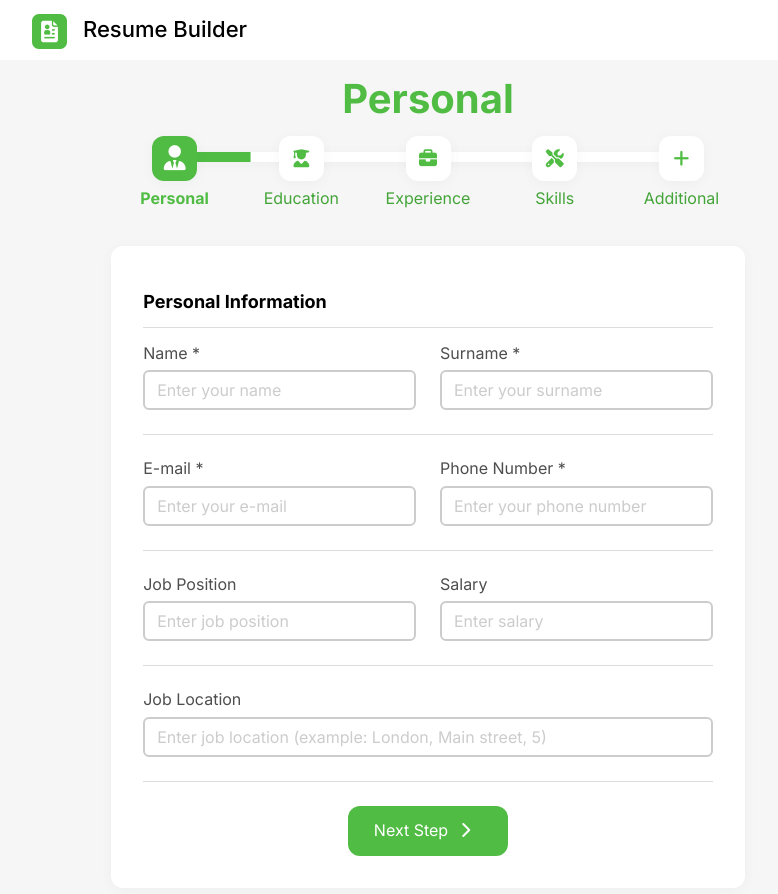
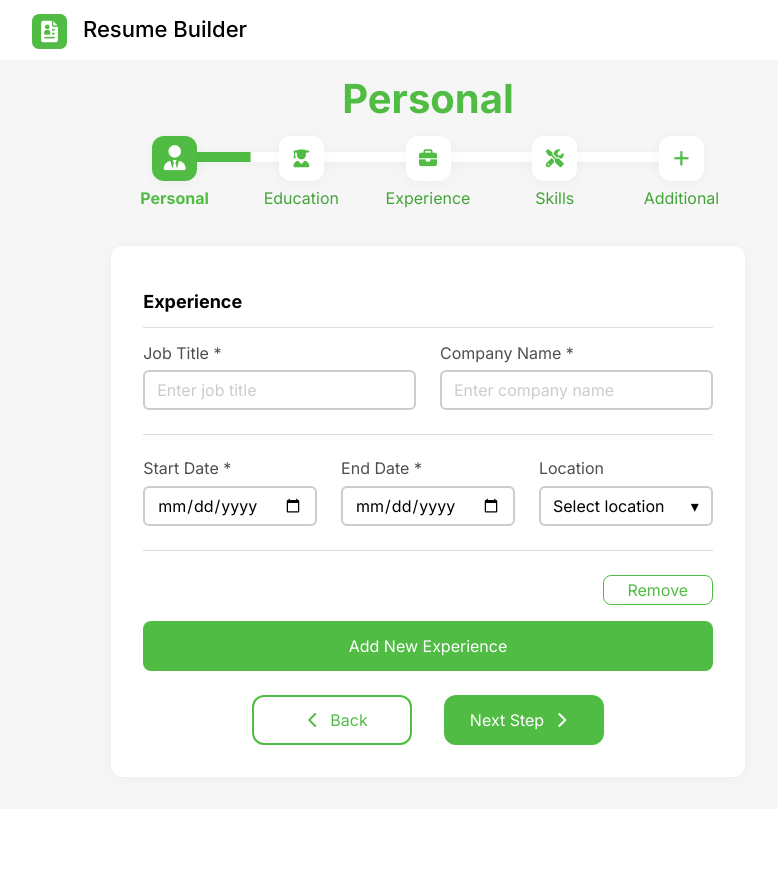
Before and after one commit to yabluninn/ResumeBuilder, a React (Vite) app in the folder resume-builder/: page / in a window 1280 px wide. Shown: the top 894 px of the page, without its empty margins (212-990 px from the left). After the commit the page ends 809 px from the top, so only its background shows below. Built offline with nearby package versions, Linux system fonts and the light colour scheme.

Commit message:
Impelement "experience section", project refactor

```diff
--- a/resume-builder/src/components/layout/sections/EducationSection.jsx
+++ b/resume-builder/src/components/layout/sections/EducationSection.jsx
@@ -17,7 +17,7 @@ export default function EducationSection() {
   ];
 
   return (
-    <form className="section">
+    <div className="section">
       <SectionHeader title={"Education"} />
       <div className="section-inputs">
         <div className="section-inputs-container">
@@ -53,6 +53,7 @@ export default function EducationSection() {
           />
           <SectionDropdown
             title={"Education Level"}
+            placeholder={"Select education level"}
             value={educationLevel}
             onChange={setEducationLevel}
             options={levelOptions}
@@ -69,6 +70,6 @@ export default function EducationSection() {
           <i class="fa-solid fa-chevron-right"></i>
         </button>
       </div>
-    </form>
+    </div>
   );
 }
--- /dev/null
+++ b/resume-builder/src/components/layout/sections/ExperienceBlock.jsx
@@ -0,0 +1,55 @@
+import SectionInput from "../../ui/SectionInput";
+import SectionDropdown from "../../ui/SectionDropdown";
+
+export default function ExperienceBlock({
+  location,
+  setLocation,
+  locationOptions,
+}) {
+  return (
+    <div className="section-inputs">
+      <div className="section-inputs-container">
+        <SectionInput
+          id={"job-title"}
+          title={"Job Title"}
+          placeholder={"Enter job title"}
+          isRequired={true}
+          type={"text"}
+        />
+        <SectionInput
+          id={"company"}
+          title={"Company Name"}
+          placeholder={"Enter company name"}
+          isRequired={true}
+          type={"text"}
+        />
+      </div>
+      <div className="section-inputs-container">
+        <SectionInput
+          id={"start-date"}
+          title={"Start Date"}
+          placeholder={""}
+          isRequired={true}
+          type={"date"}
+        />
+        <SectionInput
+          id={"end-date"}
+          title={"End Date"}
+          placeholder={""}
+          isRequired={true}
+          type={"date"}
+        />
+        <SectionDropdown
+          title={"Location"}
+          placeholder={"Select location"}
+          value={location}
+          onChange={setLocation}
+          options={locationOptions}
+        />
+      </div>
+      <div className="exp-block-footer">
+        <button>Remove</button>
+      </div>
+    </div>
+  );
+}
--- /dev/null
+++ b/resume-builder/src/components/layout/sections/ExperienceSection.jsx
@@ -0,0 +1,39 @@
+import SectionInput from "../../ui/SectionInput";
+import SectionHeader from "../../ui/SectionHeader";
+import SectionDropdown from "../../ui/SectionDropdown";
+import { useState } from "react";
+import ExperienceBlock from "./ExperienceBlock";
+
+export default function ExperienceSection() {
+  const [location, setLocation] = useState("");
+
+  const locationOptions = [
+    { value: "office", label: "Office" },
+    { value: "remote", label: "Remote" },
+    { value: "hybrid", label: "Hybrid" },
+  ];
+
+  return (
+    <div className="section">
+      <SectionHeader title={"Experience"} />
+      <div className="experience-blocks">
+        <ExperienceBlock
+          location={location}
+          setLocation={setLocation}
+          locationOptions={locationOptions}
+        />
+        <button className="add-new-exp-button">Add New Experience</button>
+      </div>
+      <div className="section-buttons">
+        <button className="section-button back-button">
+          <i class="fa-solid fa-chevron-left"></i>
+          Back
+        </button>
+        <button className="section-button next-button">
+          Next Step
+          <i class="fa-solid fa-chevron-right"></i>
+        </button>
+      </div>
+    </div>
+  );
+}
--- a/resume-builder/src/components/layout/sections/PersonalSection.jsx
+++ b/resume-builder/src/components/layout/sections/PersonalSection.jsx
@@ -3,7 +3,7 @@ import SectionHeader from "../../ui/SectionHeader";
 
 export default function PersonalSection() {
   return (
-    <form className="section">
+    <div className="section">
       <SectionHeader title={"Personal Information"} />
       <div className="section-inputs">
         <div className="section-inputs-container">
@@ -68,6 +68,6 @@ export default function PersonalSection() {
         Next Step
         <i class="fa-solid fa-chevron-right"></i>
       </button>
-    </form>
+    </div>
   );
 }
--- a/resume-builder/src/components/layout/sections/SectionForm.jsx
+++ b/resume-builder/src/components/layout/sections/SectionForm.jsx
@@ -2,11 +2,12 @@ import PersonalSection from "./PersonalSection";
 
 import "../../../styles/SectionForm.css";
 import EducationSection from "./EducationSection";
+import ExperienceSection from "./ExperienceSection";
 
 export default function SectionForm() {
   return (
     <div className="section-form">
-      <PersonalSection />
+      <ExperienceSection />
     </div>
   );
 }
--- a/resume-builder/src/components/ui/SectionDropdown.jsx
+++ b/resume-builder/src/components/ui/SectionDropdown.jsx
@@ -1,6 +1,6 @@
 import { useState, useRef, useEffect } from "react";
 
-const SectionDropdown = ({ value, onChange, title, options }) => {
+const SectionDropdown = ({ value, onChange, title, options, placeholder }) => {
   const [open, setOpen] = useState(false);
   const dropdownRef = useRef();
 
@@ -31,7 +31,7 @@ const SectionDropdown = ({ value, onChange, title, options }) => {
         style={{ position: "relative", cursor: "pointer", userSelect: "none" }}
         onClick={() => setOpen(!open)}
       >
-        {current ? current.label : "Select education level"}
+        {current ? current.label : placeholder}
         <span style={{ float: "right" }}>▾</span>
 
         {open && (
--- a/resume-builder/src/styles/SectionForm.css
+++ b/resume-builder/src/styles/SectionForm.css
@@ -134,3 +134,46 @@
   border: 2px solid var(--hover-main-color);
   color: white;
 }
+
+.experience-blocks {
+  width: 100%;
+  height: fit-content;
+  display: flex;
+  justify-content: start;
+  align-items: center;
+  flex-direction: column;
+  gap: 16px;
+}
+
+.add-new-exp-button {
+  width: 100%;
+  height: 50px;
+  background-color: var(--main-color);
+  color: white;
+  cursor: pointer;
+  border: 0;
+  border-radius: 8px;
+  transition: background-color 0.3s;
+}
+
+.add-new-exp-button:hover {
+  background-color: var(--hover-main-color);
+}
+
+.exp-block-footer {
+  width: 100%;
+  display: flex;
+  justify-content: end;
+  align-items: center;
+  flex-direction: row;
+}
+
+.exp-block-footer button {
+  width: 110px;
+  height: 30px;
+  background-color: transparent;
+  color: var(--main-color);
+  cursor: pointer;
+  border: 1px solid var(--main-color);
+  border-radius: 8px;
+}
```
